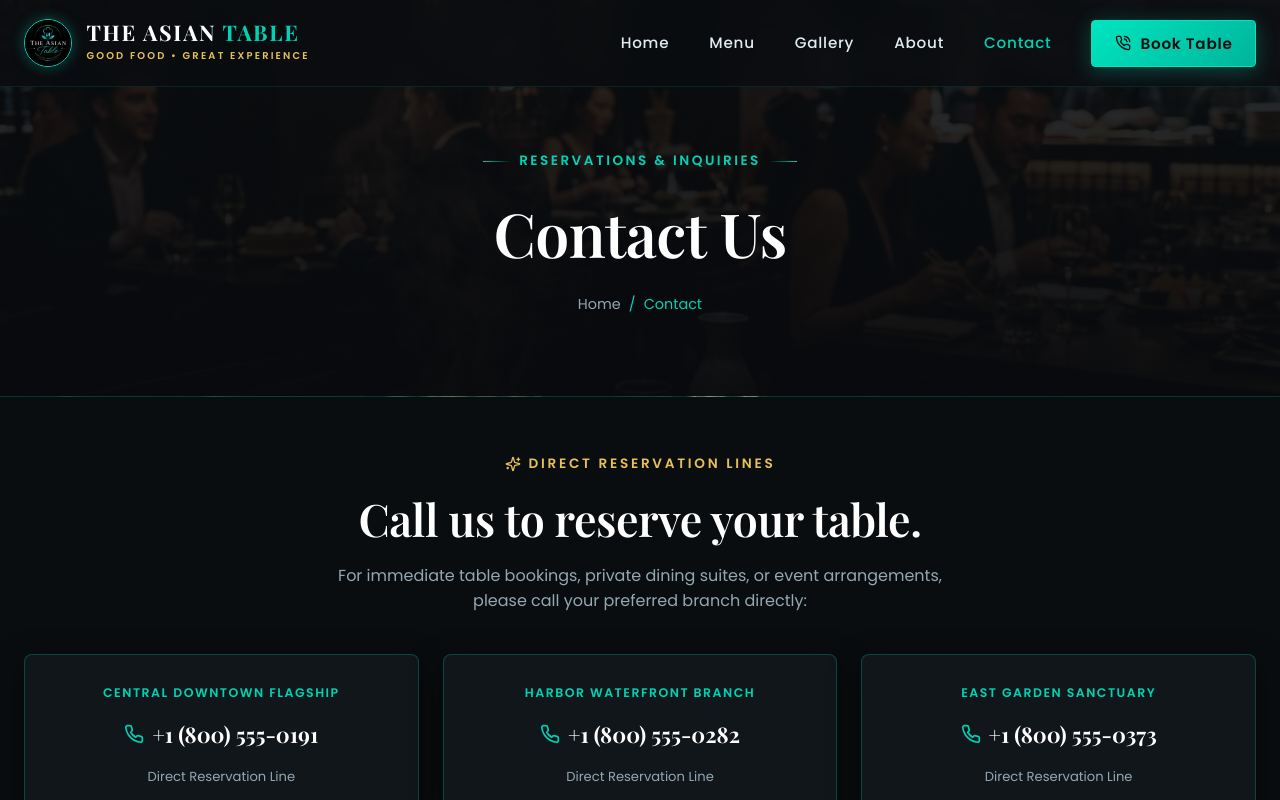
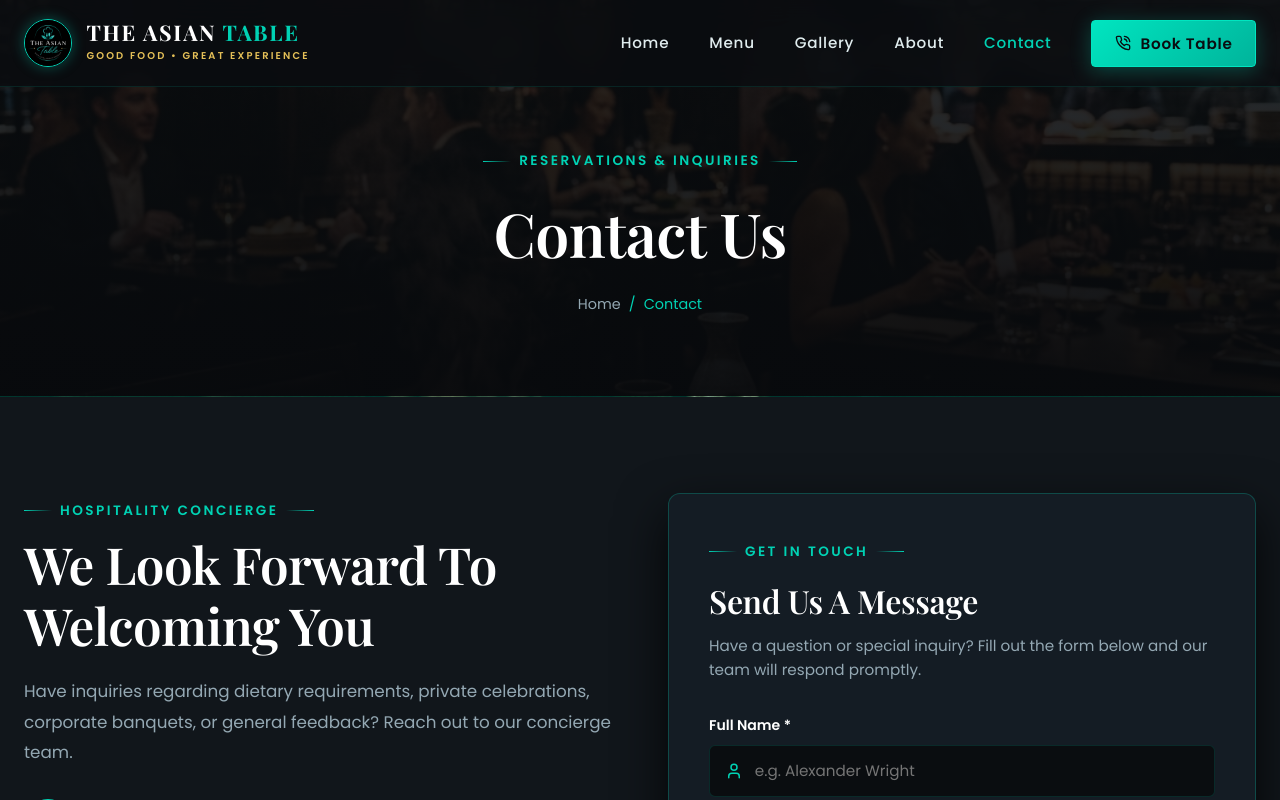
Before and after one commit to krisnehakri-alt/The-Asian-Table, a React (Vite) app in the folder client/: page /contact in a window 1280 px wide. Shown: the top 800 px of the page. Built offline with nearby package versions, Linux system fonts and the light colour scheme; a web font is replaced by a local one.

Commit message:
fix: remove Direct Reservation Lines section from Contact page

```diff
--- a/client/src/pages/ContactPage.jsx
+++ b/client/src/pages/ContactPage.jsx
@@ -27,88 +27,6 @@ const ContactPage = () => {
             <NavLink to="/">Home</NavLink>
             <span>/</span>
             <span>Contact</span>
-          </div>
-        </div>
-      </section>
-
-      {/* 2. RESERVATION INFORMATION BANNER */}
-      <section style={{ backgroundColor: 'var(--primary)', color: '#FFFFFF', padding: '3.5rem 0', borderBottom: '1px solid rgba(0, 210, 180, 0.25)' }}>
-        <div className="container">
-          <div
-            style={{
-              display: 'flex',
-              flexDirection: 'column',
-              alignItems: 'center',
-              textAlign: 'center',
-              marginBottom: '2.5rem'
-            }}
-          >
-            <span
-              style={{
-                fontSize: '0.85rem',
-                fontWeight: 600,
-                letterSpacing: '0.2em',
-                textTransform: 'uppercase',
-                color: 'var(--accent-gold)',
-                marginBottom: '0.5rem',
-                display: 'inline-flex',
-                alignItems: 'center',
-                gap: '0.5rem'
-              }}
-            >
-              <Sparkles size={16} /> Direct Reservation Lines
-            </span>
-            <h2 style={{ fontFamily: 'var(--font-serif)', fontSize: 'clamp(2rem, 4vw, 2.8rem)', color: '#FFFFFF', marginBottom: '0.5rem' }}>
-              Call us to reserve your table.
-            </h2>
-            <p style={{ color: 'var(--text-muted)', fontSize: '1rem', maxWidth: '620px' }}>
-              For immediate table bookings, private dining suites, or event arrangements, please call your preferred branch directly:
-            </p>
-          </div>
-
-          {/* 3 Reservation Numbers Grid */}
-          <div
-            style={{
-              display: 'grid',
-              gridTemplateColumns: 'repeat(auto-fit, minmax(280px, 1fr))',
-              gap: '1.5rem'
-            }}
-          >
-            {branches.map((branch) => (
-              <div
-                key={branch.id}
-                style={{
-                  backgroundColor: 'var(--secondary)',
-                  borderRadius: '8px',
-                  padding: '1.5rem',
-                  border: '1px solid var(--border-light)',
-                  textAlign: 'center',
-                  boxShadow: 'var(--shadow-md)'
-                }}
-              >
-                <span style={{ fontSize: '0.78rem', color: 'var(--accent)', textTransform: 'uppercase', letterSpacing: '0.12em', fontWeight: 600 }}>
-                  {branch.name}
-                </span>
-                <div style={{ margin: '0.75rem 0', display: 'flex', alignItems: 'center', justifyContent: 'center', gap: '0.5rem' }}>
-                  <Phone size={20} color="var(--accent)" />
-                  <a
-                    href={`tel:${branch.reservationPhone || branch.phone}`}
-                    style={{
-                      fontFamily: 'var(--font-serif)',
-                      fontSize: '1.35rem',
-                      fontWeight: 700,
-                      color: '#FFFFFF',
-                      textDecoration: 'none'
-                    }}
-                  >
-                    {branch.reservationPhone || branch.phone}
-                  </a>
-                </div>
-                <span style={{ fontSize: '0.82rem', color: 'var(--text-muted)' }}>
-                  Direct Reservation Line
-                </span>
-              </div>
-            ))}
           </div>
         </div>
       </section>
```
